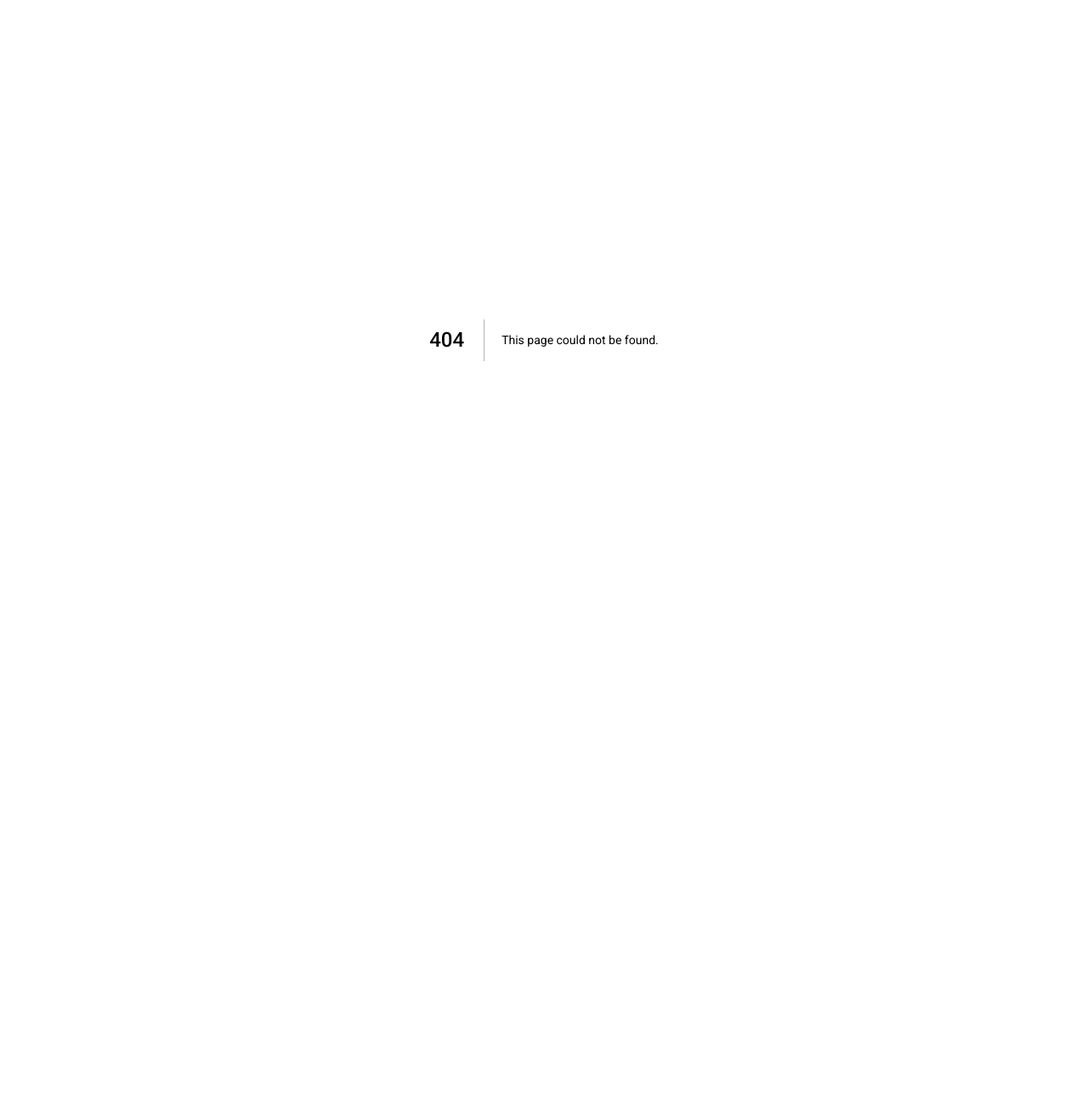
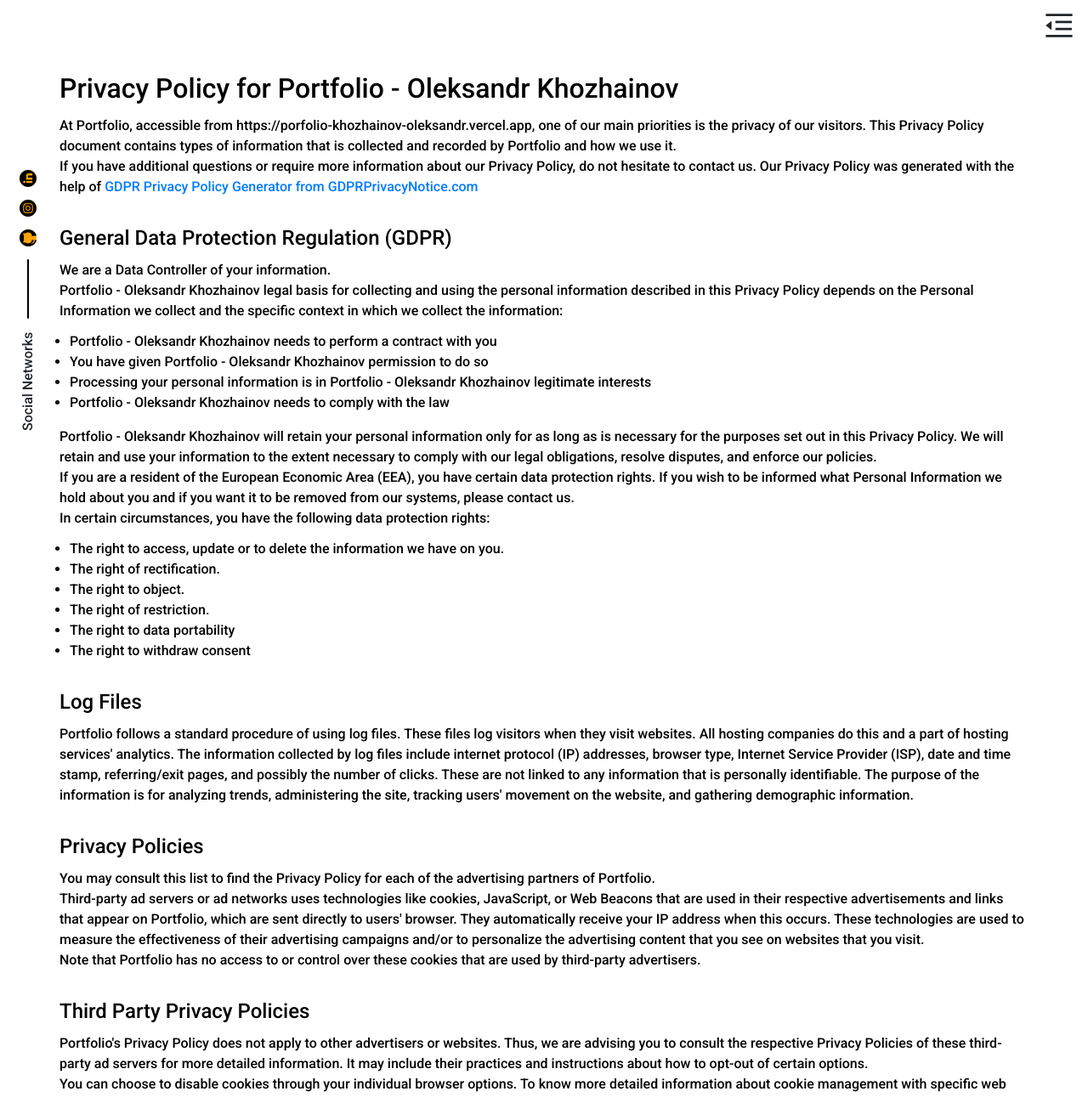
Before and after one commit to khozhainov-aleksandr/Porfolio-Khozhainov-Oleksandr, a Next.js app: page /policy in a window 1280 px wide. Before the commit this address had no page. Shown: the top 1291 px of the page at 85% size. Before the commit the page ends 800 px from the top, so only its background shows below. Built offline with nearby package versions, Linux system fonts and the light colour scheme.

Commit message:
create Policy page

```diff
--- /dev/null
+++ b/src/pages/policy.tsx
@@ -0,0 +1,160 @@
+import Link from 'next/link';
+import { Menu } from '@/components/Menu';
+import { SocialNetworkSidebar } from '@/components/SocialNetworkSidebar';
+import { Container } from '@/components/Container';
+import styles from '@/styles/Policy.module.scss'
+
+export default function Policy() {
+  return (
+    <div className={styles.policy}>
+      <Menu />
+      <Container>
+        <h1>Privacy Policy for Portfolio - Oleksandr Khozhainov</h1>
+        <p>
+          At Portfolio, accessible from https://porfolio-khozhainov-oleksandr.vercel.app, one
+          of our main priorities is the privacy of our visitors. This Privacy Policy
+          document contains types of information that is collected and recorded by
+          Portfolio and how we use it.
+        </p>
+        <p>
+          If you have additional questions or require more information about our
+          Privacy Policy, do not hesitate to contact us. Our Privacy Policy was
+          generated with the help of
+          <Link href="https://www.gdprprivacynotice.com/">
+            {' GDPR Privacy Policy Generator from GDPRPrivacyNotice.com'}
+          </Link>
+        </p>
+
+        <h2 className={styles.subTitle}>
+          General Data Protection Regulation (GDPR)
+        </h2>
+        <p>
+          We are a Data Controller of your information.
+        </p>
+        <p>
+          Portfolio - Oleksandr Khozhainov legal basis for collecting and using the
+          personal information described in this Privacy Policy depends on the
+          Personal Information we collect and the specific context in which we
+          collect the information:
+        </p>
+
+        <ul className={styles.list}>
+          <li>
+            Portfolio - Oleksandr Khozhainov needs to perform a contract with you
+          </li>
+          <li>
+            You have given Portfolio - Oleksandr Khozhainov permission to do so
+          </li>
+          <li>
+            Processing your personal information is in Portfolio - Oleksandr
+            Khozhainov legitimate interests
+          </li>
+          <li>Portfolio - Oleksandr Khozhainov needs to comply with the law</li>
+        </ul>
+
+        <p>
+          Portfolio - Oleksandr Khozhainov will retain your personal information
+          only for as long as is necessary for the purposes set out in this Privacy
+          Policy. We will retain and use your information to the extent necessary to
+          comply with our legal obligations, resolve disputes, and enforce our
+          policies.
+        </p>
+        <p>
+          If you are a resident of the European Economic Area (EEA), you have
+          certain data protection rights. If you wish to be informed what Personal
+          Information we hold about you and if you want it to be removed from our
+          systems, please contact us.
+        </p>
+        <p>
+          In certain circumstances, you have the following data protection rights:
+        </p>
+
+        <ul className={styles.list}>
+          <li>
+            The right to access, update or to delete the information we have on you.
+          </li>
+          <li>The right of rectification.</li>
+          <li>The right to object.</li>
+          <li>The right of restriction.</li>
+          <li>The right to data portability</li>
+          <li>The right to withdraw consent</li>
+        </ul>
+
+        <h2 className={styles.subTitle}>Log Files</h2>
+        <p>
+          Portfolio follows a standard procedure of using log files. These files log
+          visitors when they visit websites. All hosting companies do this and a
+          part of hosting services&apos; analytics. The information collected by log
+          files include internet protocol (IP) addresses, browser type, Internet
+          Service Provider (ISP), date and time stamp, referring/exit pages, and
+          possibly the number of clicks. These are not linked to any information
+          that is personally identifiable. The purpose of the information is for
+          analyzing trends, administering the site, tracking users&apos; movement on the
+          website, and gathering demographic information.
+        </p>
+
+        <h2 className={styles.subTitle}>Privacy Policies</h2>
+        <p>
+          You may consult this list to find the Privacy Policy for each of the
+          advertising partners of Portfolio.
+        </p>
+        <p>
+          Third-party ad servers or ad networks uses technologies like cookies,
+          JavaScript, or Web Beacons that are used in their respective
+          advertisements and links that appear on Portfolio, which are sent directly
+          to users&apos; browser. They automatically receive your IP address when this
+          occurs. These technologies are used to measure the effectiveness of their
+          advertising campaigns and/or to personalize the advertising content that
+          you see on websites that you visit.
+        </p>
+        <p>
+          Note that Portfolio has no access to or control over these cookies that
+          are used by third-party advertisers.
+        </p>
+
+        <h2 className={styles.subTitle}>Third Party Privacy Policies</h2>
+        <p>
+          Portfolio&apos;s Privacy Policy does not apply to other advertisers or
+          websites. Thus, we are advising you to consult the respective Privacy
+          Policies of these third-party ad servers for more detailed information. It
+          may include their practices and instructions about how to opt-out of
+          certain options.
+        </p>
+        <p>
+          You can choose to disable cookies through your individual browser options.
+          To know more detailed information about cookie management with specific
+          web browsers, it can be found at the browsers&apos; respective websites.
+        </p>
+
+        <h2 className={styles.subTitle}>Children&apos;s Information</h2>
+        <p>
+          Another part of our priority is adding protection for children while using
+          the internet. We encourage parents and guardians to observe, participate
+          in, and/or monitor and guide their online activity.
+        </p>
+        <p>
+          Portfolio does not knowingly collect any Personal Identifiable Information
+          from children under the age of 13. If you think that your child provided
+          this kind of information on our website, we strongly encourage you to
+          contact us immediately and we will do our best efforts to promptly remove
+          such information from our records.
+        </p>
+
+        <h2 className={styles.subTitle}>Online Privacy Policy Only</h2>
+        <p>
+          Our Privacy Policy applies only to our online activities and is valid for
+          visitors to our website with regards to the information that they shared
+          and/or collect in Portfolio. This policy is not applicable to any
+          information collected offline or via channels other than this website.
+        </p>
+
+        <h2 className={styles.subTitle}>Consent</h2>
+        <p>
+          By using our website, you hereby consent to our Privacy Policy and agree
+          to its terms.
+        </p>
+      </Container>
+      <SocialNetworkSidebar />
+    </div>
+  )
+}
--- /dev/null
+++ b/src/styles/Policy.module.scss
@@ -0,0 +1,15 @@
+.policy {
+  margin: 80px 0;
+
+  h1, h2, p, ul {
+    color: var(--black-color);
+  }
+}
+
+.subTitle {
+  margin-top: 30px;
+}
+
+.list {
+  margin: 12px 12px 16px;
+}
```
